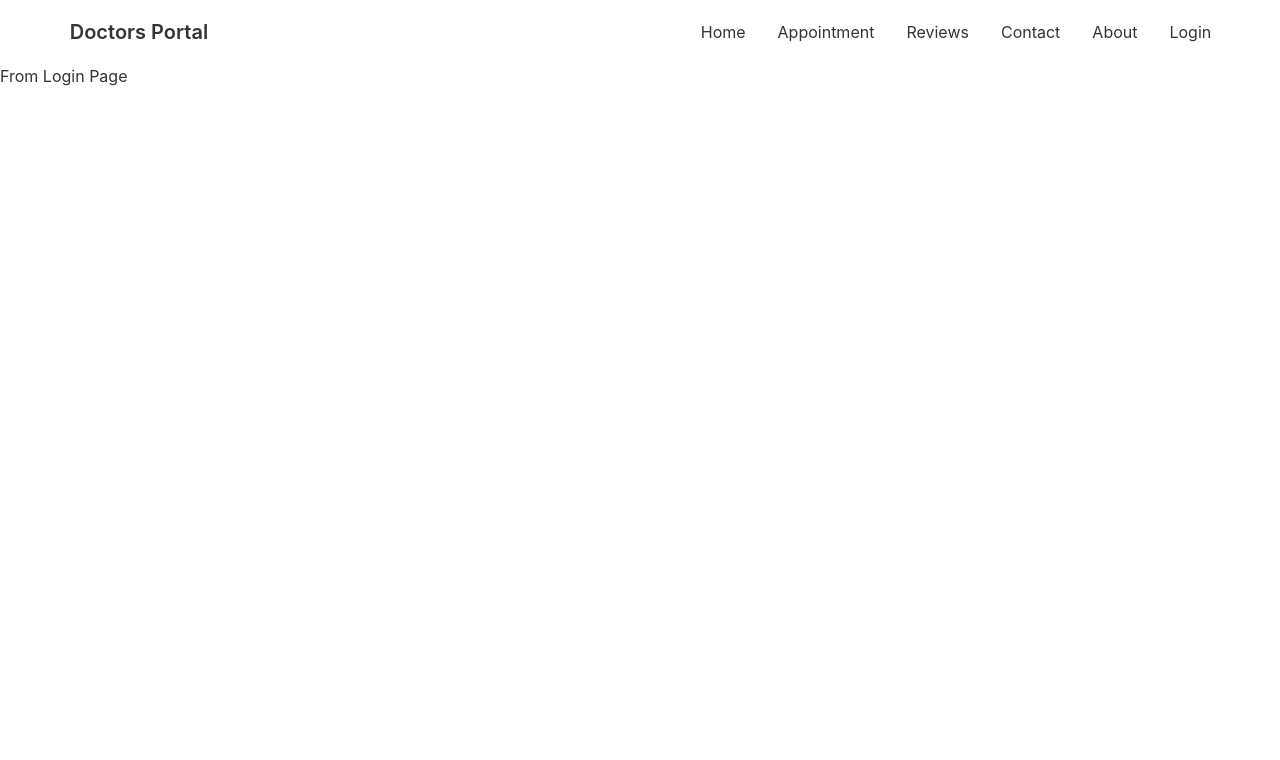
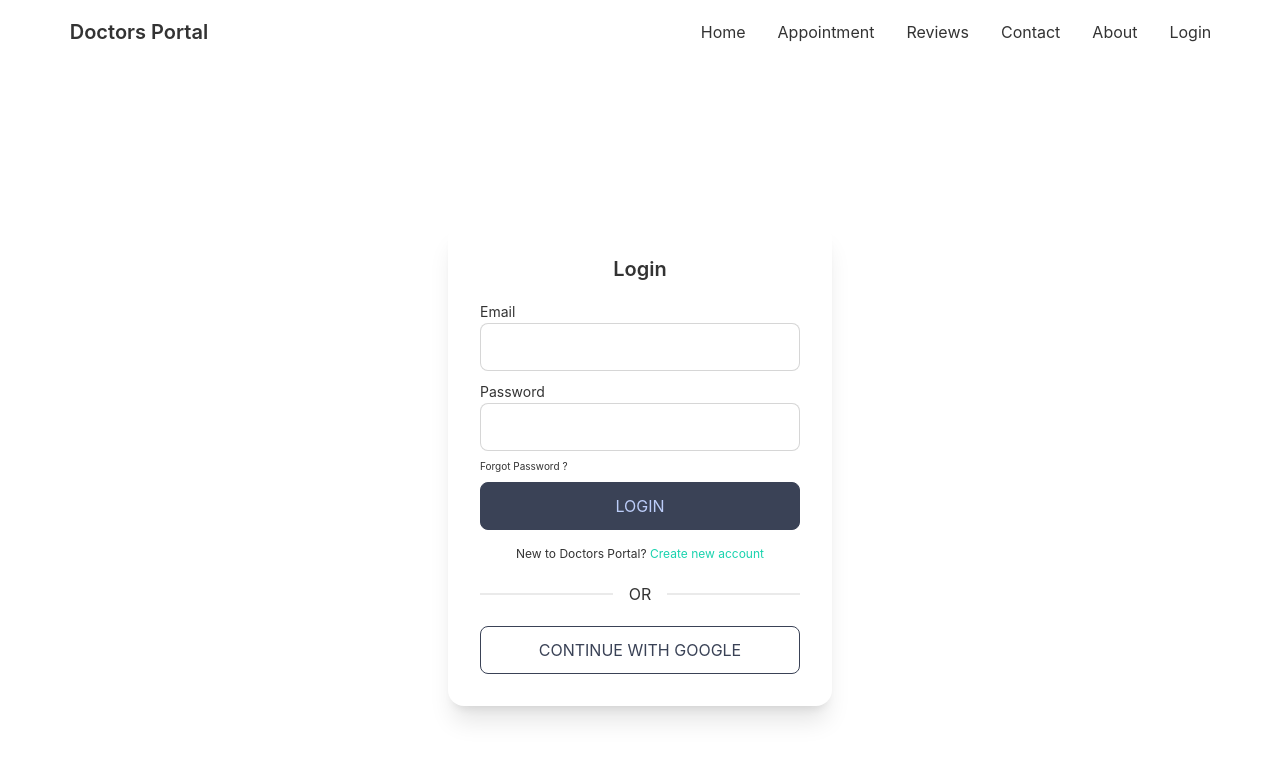
Before and after one commit to MuzakkirHossainMinhaz/doctors-portal-client-side, a React (Create React App) app: page /login in a window 1280 px wide. Shown: the top 760 px of the page. Built offline with nearby package versions, Linux system fonts and the light colour scheme.

Commit message:
login added

```diff
--- a/src/Pages/Authentication/Login/Login.js
+++ b/src/Pages/Authentication/Login/Login.js
@@ -1,9 +1,41 @@
 import React from 'react';
+import { useSignInWithGoogle } from 'react-firebase-hooks/auth';
+import auth from '../../../firebase.init';
 
 const Login = () => {
+    const [signInWithGoogle, user, loading, error] = useSignInWithGoogle(auth);
+
+    if (user) {
+        console.log(user);
+    }
+
     return (
-        <div>
-            <h1>From Login Page</h1>
+        <div className='flex justify-center items-center h-screen'>
+            <div class="card w-96 bg-base-100 shadow-xl">
+                <div class="card-body">
+                    <h2 class="mb-2 font-semibold text-xl text-center">Login</h2>
+                    <div>
+                        <label className='text-start text-sm'>Email</label>
+                        <input type="email" placeholder="" class="input input-bordered w-full max-w-xs" />
+                    </div>
+                    <div>
+                        <label className='text-start text-sm'>Password</label>
+                        <input type="password" placeholder="" class="input input-bordered w-full max-w-xs" />
+                    </div>
+                    <p className='text-[10px]'>Forgot Password ?</p>
+
+                    <button class="btn btn-accent text-base font-normal">Login</button>
+
+                    <p className='text-xs text-center mt-2'>New to Doctors Portal? <span className='text-secondary'>Create new account</span></p>
+
+                    <div class="divider">OR</div>
+
+                    <button
+                        onClick={() => signInWithGoogle()}
+                        class="btn btn-outline btn-accent text-base font-normal">Continue with google</button>
+
+                </div>
+            </div>
         </div>
     );
 };
--- a/src/firebase.init.js
+++ b/src/firebase.init.js
@@ -5,14 +5,30 @@ import { getAuth } from "firebase/auth";
 // https://firebase.google.com/docs/web/setup#available-libraries
 
 // Your web app's Firebase configuration
-const firebaseConfig = {
+/* const firebaseConfig = {
   apiKey: process.env.REACT_APP_API_KEY,
   authDomain: process.env.REACT_APP_AUTH_DOMAIN,
   projectId: process.env.REACT_APP_PROJECT_ID,
   storageBucket: process.env.REACT_APP_STORAGE_BUCKET,
   messagingSenderId: process.env.REACT_APP_MESSAGING_SENDER_ID,
   appId: process.env.REACT_APP_APP_ID,
+}; */
+
+const firebaseConfig = {
+  apiKey: "AIzaSyB4k0rESK7FOavWsvi3nfFhiIFv0Ks90Hk",
+  authDomain: "doctors-portal-632f1.firebaseapp.com",
+  projectId: "doctors-portal-632f1",
+  storageBucket: "doctors-portal-632f1.appspot.com",
+  messagingSenderId: "1048398063436",
+  appId: "1:1048398063436:web:570b14244c0e09e87a51e9",
 };
+
+/* console.log(firebaseConfig.apiKey);
+console.log(firebaseConfig.authDomain);
+console.log(firebaseConfig.projectId);
+console.log(firebaseConfig.storageBucket);
+console.log(firebaseConfig.messagingSenderId);
+console.log(firebaseConfig.appId); */
 
 // Initialize Firebase
 const app = initializeApp(firebaseConfig);
```
